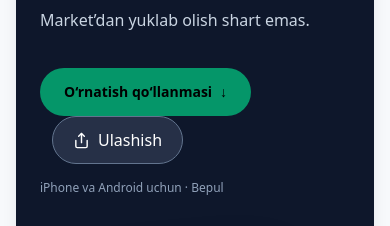
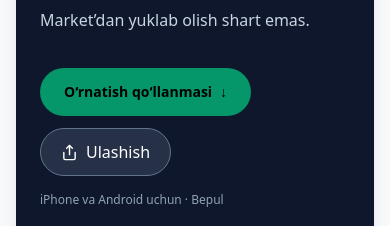
Before and after one commit to ZafarUsarov/vatandoshlar-portal, a Next.js app: page /uz/install in a window 390 px wide. Shown: the part 409-635 px from the top of the page. Built offline with nearby package versions, Linux system fonts and the light colour scheme; no server answers; the database is empty.

Commit message:
fix: improve install page mobile button spacing

```diff
--- a/app/install/page.tsx
+++ b/app/install/page.tsx
@@ -54,14 +54,14 @@ export default async function InstallPage() {
                 <p className="mb-3 text-xs font-bold uppercase tracking-[0.24em] text-emerald-300">{de ? "Immer griffbereit" : "Har doim yoningizda"}</p>
                 <h1 className="max-w-2xl text-3xl font-extrabold leading-tight tracking-tight sm:text-4xl lg:text-5xl">{de ? "UzDe auf deinem Smartphone. Wie eine App." : "UzDe telefoningizda. Xuddi ilovadek."}</h1>
                 <p className="mt-6 max-w-xl text-base leading-8 text-slate-300">{de ? "Füge UzDe deinem Startbildschirm hinzu und öffne die Plattform mit nur einem Fingertipp – ganz ohne App Store." : "UzDe’ni bosh ekranga qo‘shing va bir tegish bilan oching. App Store yoki Play Market’dan yuklab olish shart emas."}</p>
-                <a href="#anleitung" className="mt-8 inline-flex min-h-12 items-center justify-center rounded-xl px-6 text-sm font-bold transition-colors focus-visible:outline-2 focus-visible:outline-offset-4 focus-visible:outline-emerald-300 !bg-[#059669] !text-black hover:!bg-[#047857]">{de ? "Anleitung ansehen" : "O‘rnatish qo‘llanmasi"}<span aria-hidden="true" className="ml-2">↓</span></a>
-                <span className="ml-3 inline-flex align-middle">
+                <div className="mt-8 flex flex-col items-start gap-3 sm:flex-row sm:items-center">
+                  <a href="#anleitung" className="inline-flex min-h-12 items-center justify-center rounded-xl px-6 text-sm font-bold transition-colors focus-visible:outline-2 focus-visible:outline-offset-4 focus-visible:outline-emerald-300 !bg-[#059669] !text-black hover:!bg-[#047857]">{de ? "Anleitung ansehen" : "O‘rnatish qo‘llanmasi"}<span aria-hidden="true" className="ml-2">↓</span></a>
                   <ShareButton
                     title={de ? "UzDe installieren" : "UzDe ilovasini o‘rnatish"}
                     locale={locale}
                     variant="install"
                   />
-                </span>
+                </div>
                 <p className="mt-4 text-xs text-slate-400">{de ? "Für iPhone und Android · Kostenlos" : "iPhone va Android uchun · Bepul"}</p>
               </div>
               <div className="flex justify-center lg:justify-end" aria-label={de ? "Illustration: UzDe auf einem Smartphone" : "UzDe telefon bosh ekranidagi ko‘rinishining illustratsiyasi"}>
```
